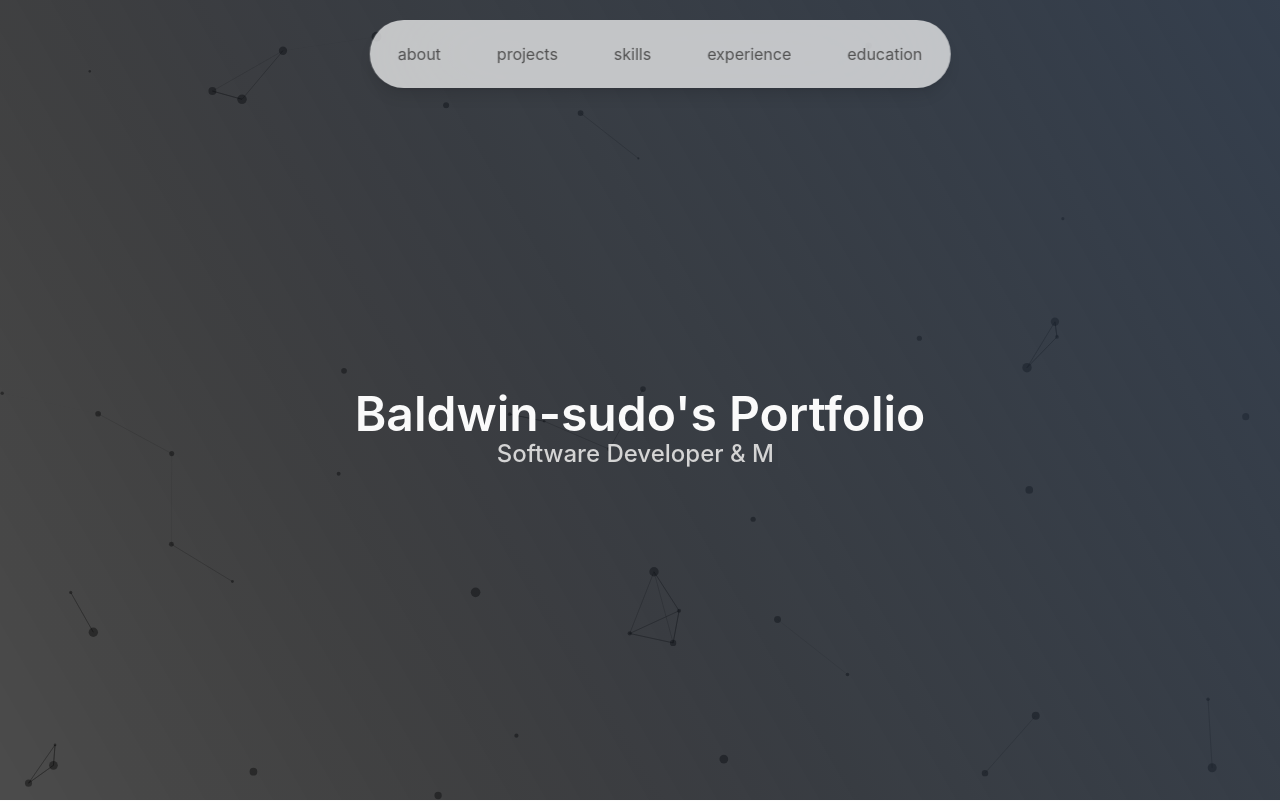
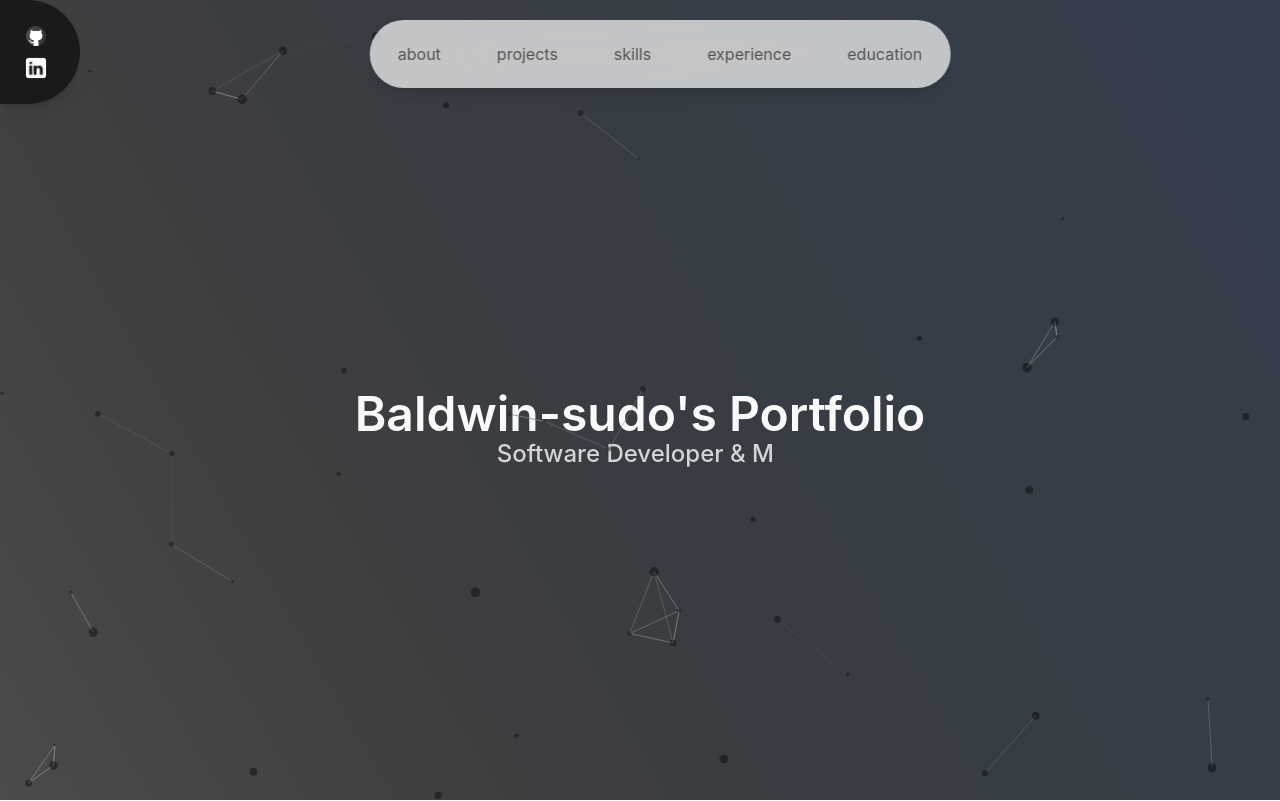
Before and after one commit to baldwin-sudo/portfolio_v3, a React (Vite) app: page / in a window 1280 px wide. Shown: the top 801 px of the page. Built offline with nearby package versions, Linux system fonts and the light colour scheme.

Commit message:
added links

```diff
--- a/src/components/About.jsx
+++ b/src/components/About.jsx
@@ -11,7 +11,7 @@ const About = forwardRef((props, ref) => {
   return (
     <div
       ref={ref}
-      className="relative z-1 h-fit min-h-screen sm:h-screen pt-25    sm:pb-0 lg:min-h-150   bg-linear-60 from-black/70 to-gray-800/90 w-full  flex flex-col  justify-center gap-5   lg:gap-5 lg:justify-around  px-10 "
+      className="relative  h-fit min-h-screen sm:h-screen pt-15 sm:pt-25    sm:pb-0 lg:min-h-150   bg-linear-60 from-black/70 to-gray-800/90 w-full  flex flex-col  justify-center gap-5   lg:gap-5 lg:justify-around  px-10 "
       //style={{ background: "radial-gradient(circle, #9cbbff, #3877ff)" }}
     >
       <div
@@ -31,27 +31,40 @@ const About = forwardRef((props, ref) => {
               />
             </div>
           </div>
+          {/* <p>
+            Lorem ipsum dolor sit amet consectetur, adipisicing elit. Ipsam
+            reprehenderit alias illo nisi quibusdam nulla ullam fuga quo non,
+            consequuntur odio error pariatur facere possimus architecto
+            accusamus nostrum consectetur doloribus.
+          </p> */}
         </div>{" "}
       </div>
       {/* contact buttons */}
-      <div className="hidden self-center flex sm:self-start w-fit gap-2 sm:px-10 lg:px-20 xl:px-25">
+      <div
+        className="fixed top-100 left-0 translate-y-50 lg:translate-y-0 lg:top-0 z-50 flex sm:flex-col gap-2
+                bg-neutral-900/90 backdrop-blur-md   shadow-lg rounded-br-full rounded-tr-full p-2 pr-4 sm:p-6 sm:pr-8 hover:bg-green-400  "
+      >
         <a
           href="https://github.com/baldwin-sudo"
           target="_blank"
-          className="min-w-25  sm:min-w-35 h-fit py-2 sm:py-3 lg:w-35  flex  items-center justify-center gap-1  rounded-full px-6 sm:px-6  bg-white border-2 hover:opacity-80 text-blue-400 text-sm sm:text-lg cursor-pointer "
+          className="h-fit   flex  items-center justify-center gap-1    hover:opacity-80 text-white text-sm sm:text-lg cursor-pointer "
         >
           {" "}
-          <img className=" w-4 h-4 sm:w-6 sm:h-6" src={githubIco} alt="" />
-          <span className="text-blue-400">Github</span>
+          <img className=" w-6 h-6 sm:w-6 sm:h-6" src={githubIco} alt="" />
+          <span className="hidden ">Github</span>
         </a>
 
         <a
           href="https://www.linkedin.com/in/el-mehdi-kasmi-04ab45231/"
           target="_blank"
-          className="min-w-25  sm:min-w-35 h-fit py-2 sm:py-3 lg:w-35  flex  items-center justify-center gap-1  rounded-full px-6 sm:px-6  bg-blue-400 hover:opacity-80 text-white text-sm sm:text-lg cursor-pointer "
+          className=" h-fit   flex  items-center justify-center gap-1    hover:opacity-80 text-white text-sm sm:text-lg cursor-pointer "
         >
-          <img className="z-1 w-4 h-4 sm:w-6 sm:h-6" src={linkIco} alt="" />
-          <p>Linkedin</p>
+          <img
+            className="z-1 w-6 h-6 sm:w-6 sm:h-6"
+            src={linkdedinIco}
+            alt=""
+          />
+          <p className="hidden">Linkedin</p>
         </a>
       </div>
     </div>
```
